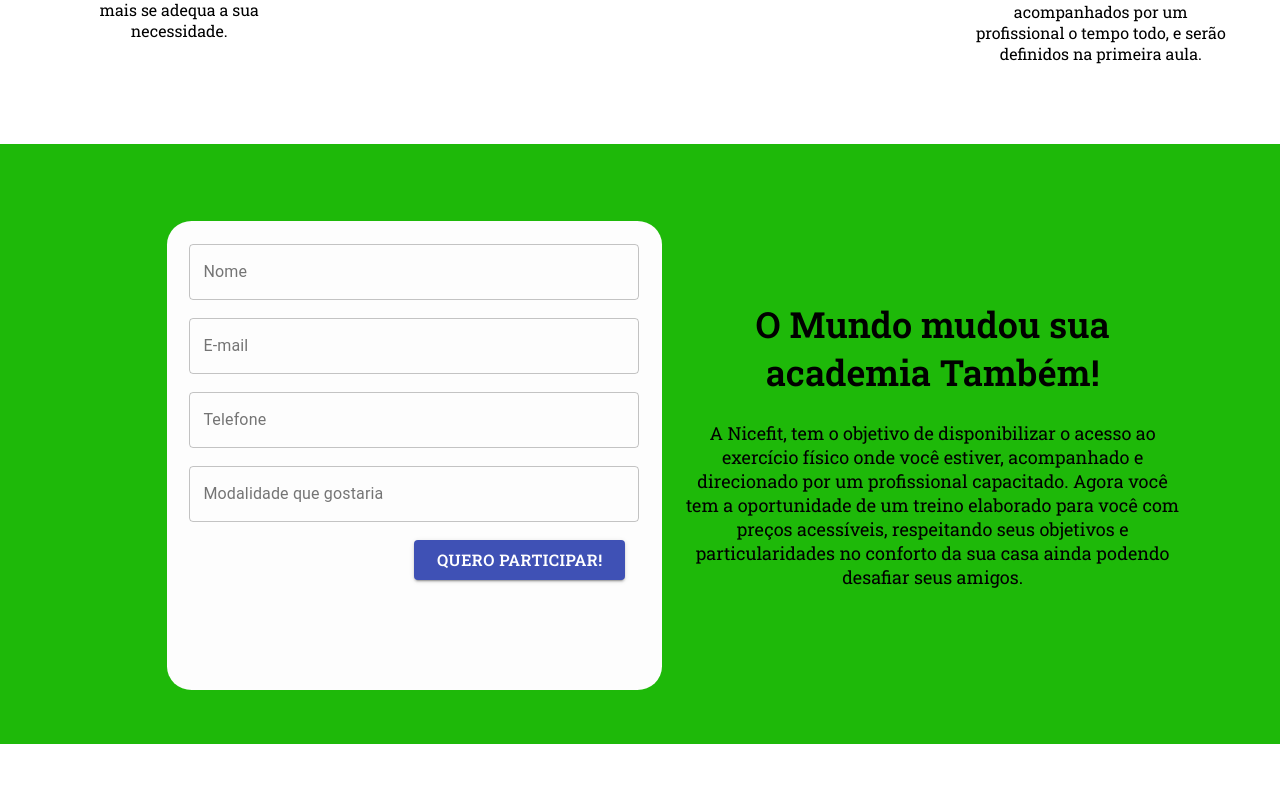
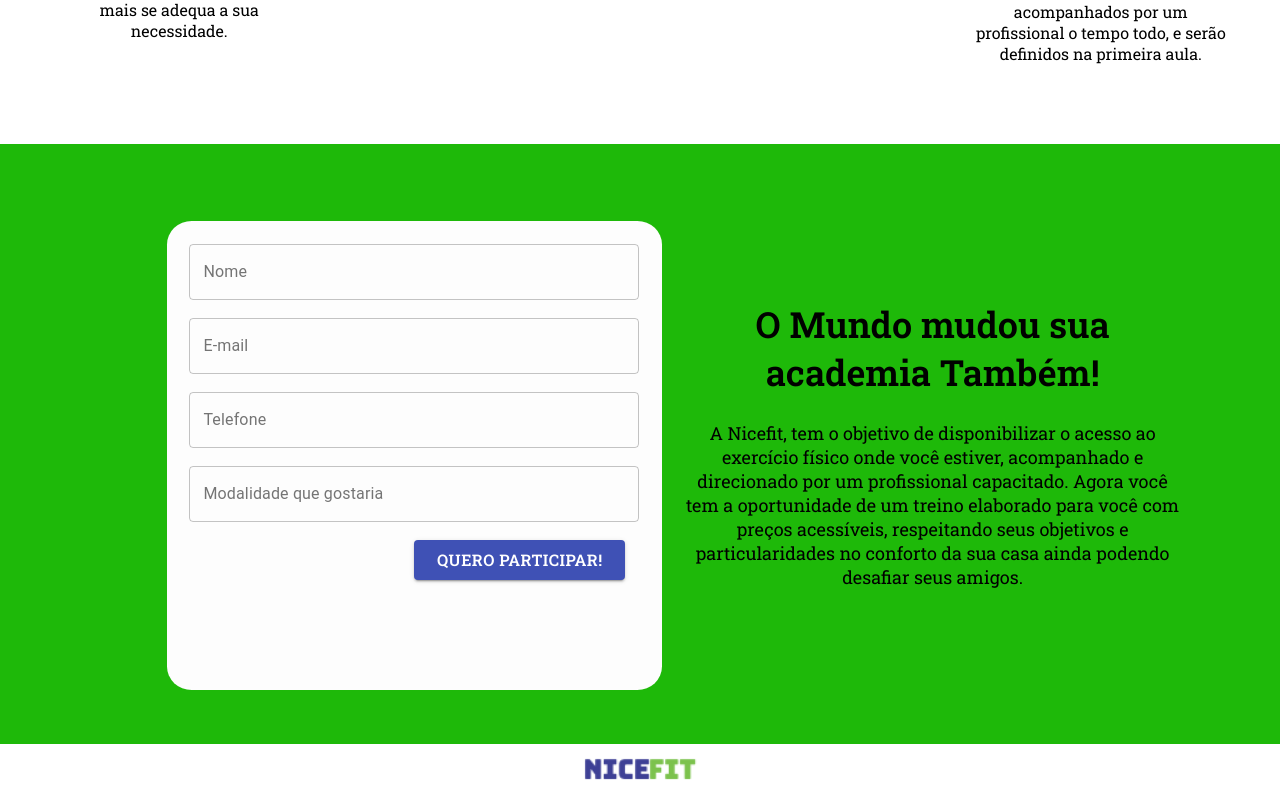
Before and after one commit to LuisaFC/nicefit-student-landing-page, a React (Create React App) app: page / in a window 1280 px wide. Shown: the part 953-1747 px from the top of the page. Before the commit the page ends 1697 px from the top, so only its background shows below. Built offline with nearby package versions, Linux system fonts and the light colour scheme.

Commit message:
Layout finalizado

```diff
--- a/src/pages/Landing/index.tsx
+++ b/src/pages/Landing/index.tsx
@@ -3,7 +3,16 @@
 import { FcManager } from 'react-icons/fc';
 import { TextField, Button } from '@material-ui/core';
 
-import { HeaderBox, Logo, Box, Content, Section, SectionForm } from './styles';
+import {
+  HeaderBox,
+  Logo,
+  Box,
+  Content,
+  Section,
+  SectionForm,
+  Footer,
+  Logo2,
+} from './styles';
 import logoImg from '../../assets/Logo.png';
 
 const Landing: React.FC = () => {
@@ -120,6 +129,9 @@
           </h3>
         </div>
       </SectionForm>
+      <Footer>
+        <Logo2 src={logoImg} alt="niceFit" />
+      </Footer>
     </>
   );
 };
--- a/src/pages/Landing/styles.ts
+++ b/src/pages/Landing/styles.ts
@@ -138,3 +138,13 @@
     margin-top: 25px;
   }
 `;
+
+export const Footer = styled.footer`
+  background: #fff;
+  display: flex;
+`;
+
+export const Logo2 = styled.img`
+  width: 120px;
+  margin: auto;
+`;
```
